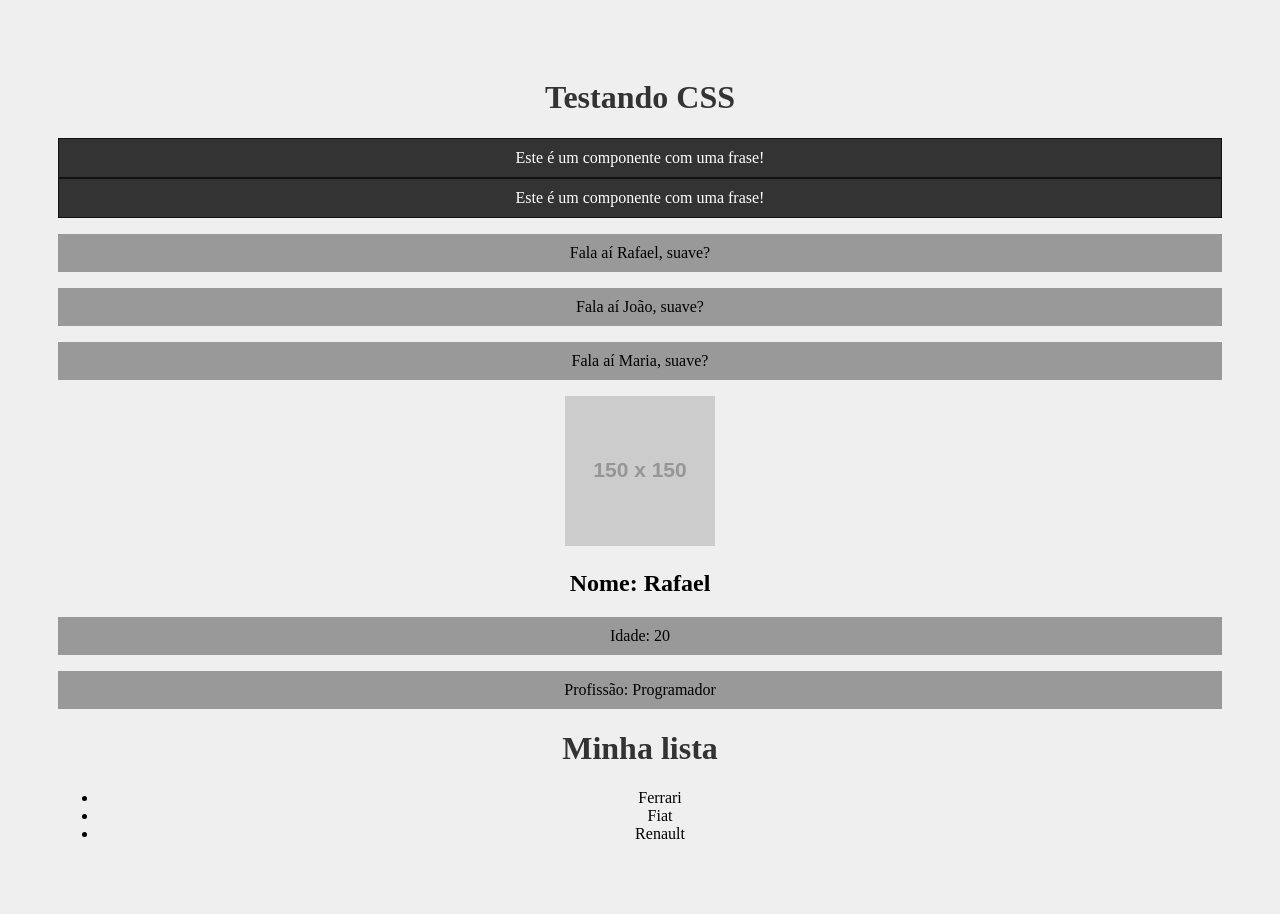
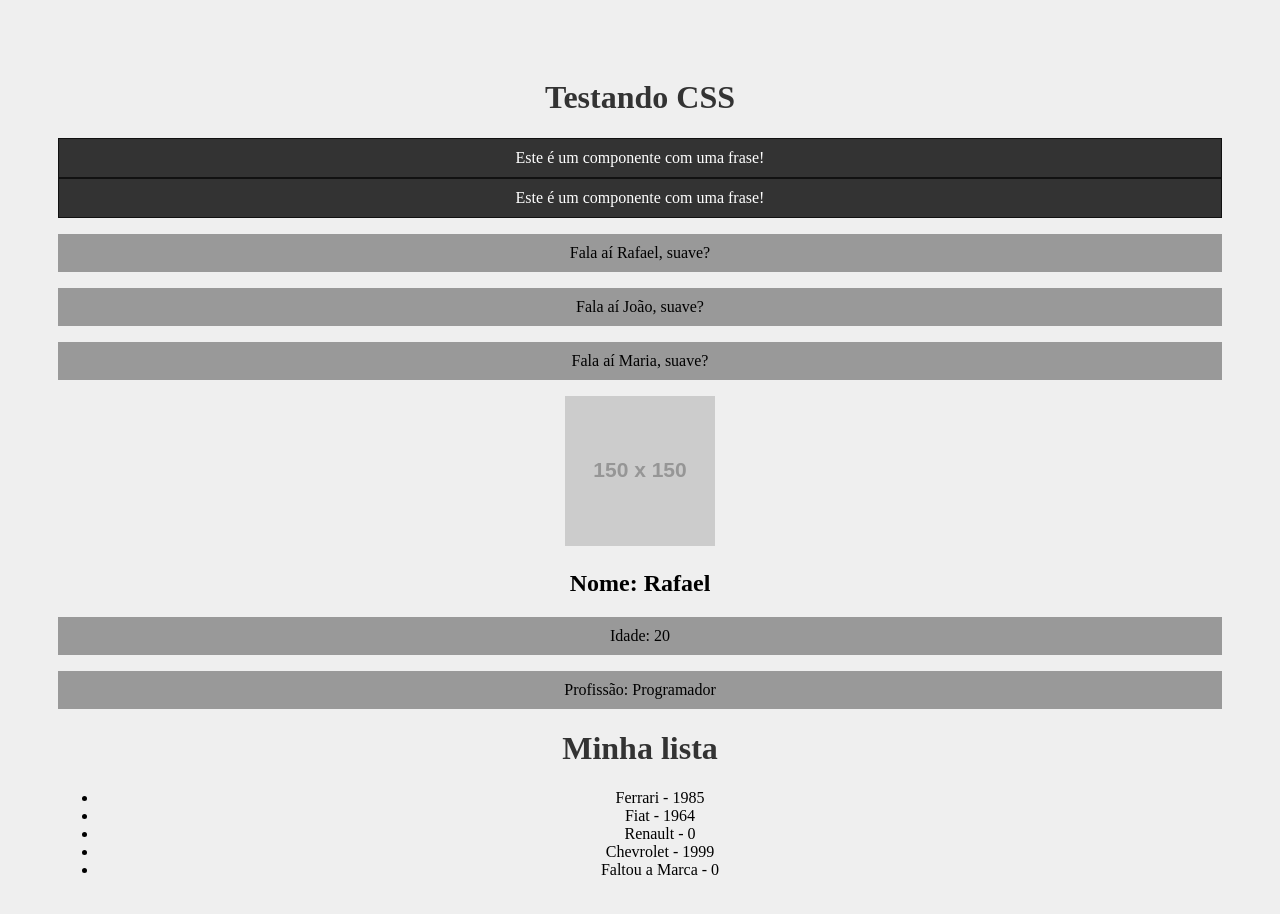
Before and after one commit to FerreiraRAf/Curso-React, a React (Create React App) app: page / in a window 1280 px wide. Shown: the top 914 px of the page. Built offline with nearby package versions, Linux system fonts and the light colour scheme.

Commit message:
Avançanco em props

```diff
--- a/src/components/List.js
+++ b/src/components/List.js
@@ -6,9 +6,11 @@
             <>
                 <h1>Minha lista</h1>
                 <ul>
-                    <Item marca="Ferrari" />
-                    <Item marca="Fiat" />
+                    <Item marca="Ferrari" ano_lancamento={1985} />
+                    <Item marca="Fiat" ano_lancamento={1964} />
                     <Item marca="Renault" />
+                    <Item marca="Chevrolet" ano_lancamento={1999} />
+                    <Item />
                 </ul>
             </>
         )
--- a/src/components/item.js
+++ b/src/components/item.js
@@ -1,9 +1,21 @@
-    function Item(props) {
+    import PropTypes from 'prop-types'
+
+    function Item({ marca, ano_lancamento }) {
         return(
             <>
-                <li>{props.marca}</li>
+                <li>{marca} - {ano_lancamento}</li>
             </>
         )
     }
 
+    Item.propTypes = {
+        marca: PropTypes.string.isRequired,
+        ano_lancamento: PropTypes.number,
+    }
+
+    Item.defaultProps = {
+        marca: 'Faltou a Marca',
+        ano_lancamento: 0,
+    }
+
     export default Item;
```
